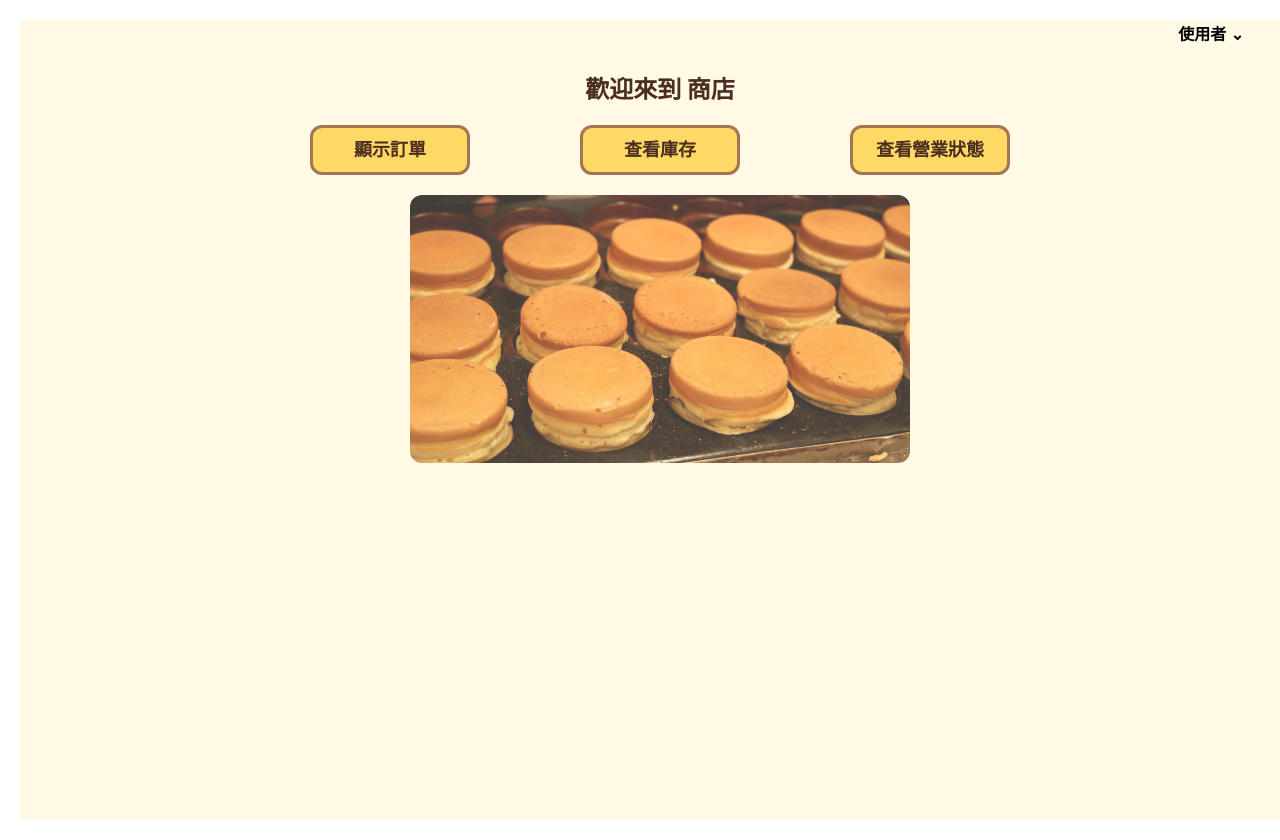
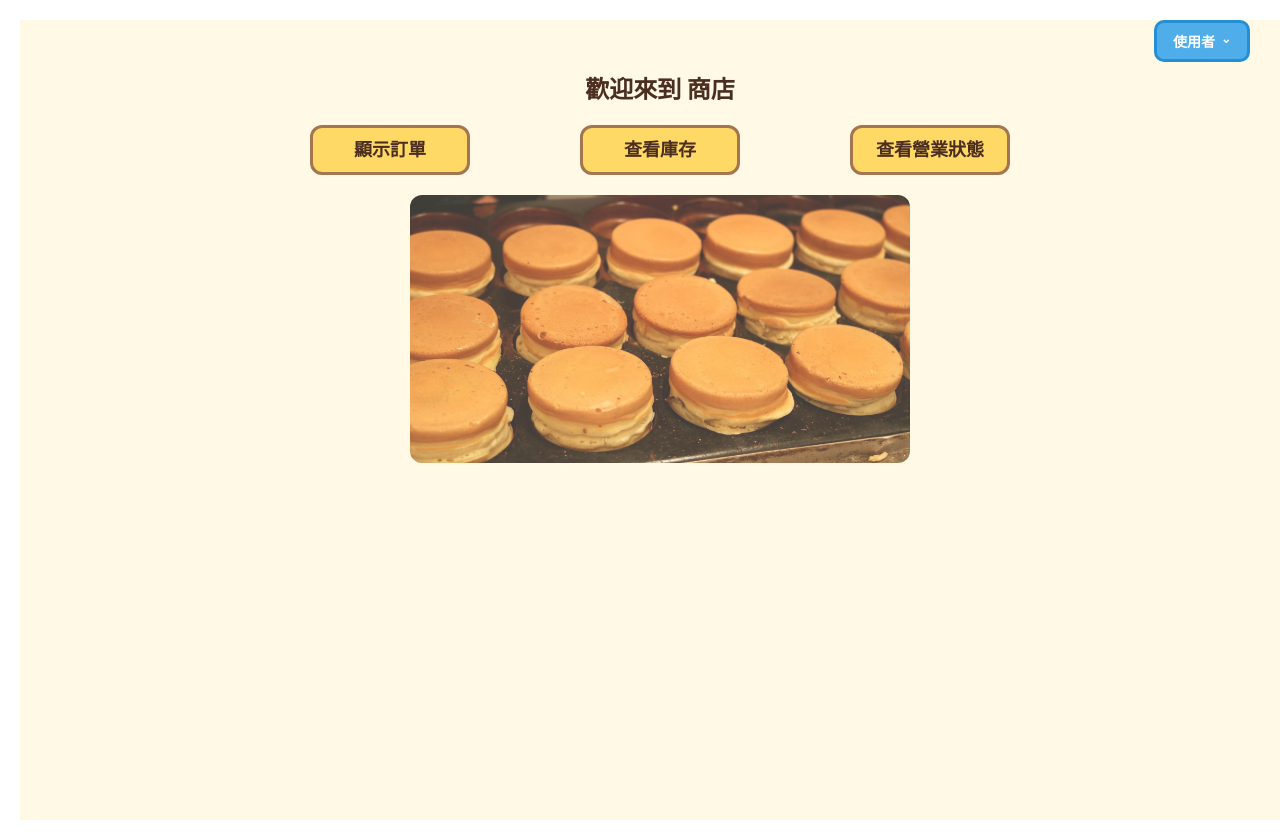
Before and after one commit to mikoyen-0913/yaoyao, a React (Create React App) app: page /home in a window 1280 px wide. Built offline with nearby package versions, Linux system fonts and the light colour scheme.

Commit message:
0517更改css 靖

```diff
--- a/src/Home/index.css
+++ b/src/Home/index.css
@@ -35,7 +35,8 @@
   justify-content: center;
 
   height: 60px;
-  line-height: 60px;        /* ✅ 讓文字在垂直方向真正居中 */
+  line-height: 60px;
+  /* ✅ 讓文字在垂直方向真正居中 */
   text-align: center;
 
   background-color: #ffd966;
@@ -68,40 +69,80 @@
   width: 100%;
   max-width: 500px;
   border-radius: 12px;
-  object-fit: co  ver;
+  object-fit: co ver;
   opacity: 0.75;
 }
 
+/* === 使用者選單區塊（右上角） === */
 .user-menu {
   position: absolute;
   top: 20px;
   right: 30px;
-}
-
-.user-button {
-  background-color: transparent;
-  border: none;
-  font-size: 16px;
-  cursor: pointer;
+  z-index: 1000;
   font-weight: bold;
 }
 
+/* 使用者名稱按鈕（點擊展開選單） */
+.user-button {
+  background-color: #4faeea;
+  /* 藍底 */
+  color: #ffffff;
+  /* 白字 */
+  font-weight: bold;
+  font-size: 14px;
+  padding: 8px 16px;
+  border: 3px solid #248fd4;
+  border-radius: 10px;
+  /* 跟 .go-home-button 一樣 */
+  cursor: pointer;
+  transition: background-color 0.2s ease;
+}
+
+.user-button:hover {
+  background-color: #248fd4;
+}
+
+
+
+/* 下拉選單容器 */
 .dropdown-menu {
   position: absolute;
-  background-color: white;
-  border: 1px solid #ccc;
+  top: 45px;
   right: 0;
-  top: 30px;
-  padding: 8px;
-  border-radius: 4px;
-  box-shadow: 0px 4px 6px rgba(0, 0, 0, 0.1);
+  background-color: #ffffff;
+  border: 2px solid #248fd4;
+  /* ✅ 改為深藍框線 */
+  border-radius: 0;
+  box-shadow: 0px 4px 8px rgba(0, 0, 0, 0.1);
+  padding: 6px 0;
+  min-width: 120px;
 }
 
+/* 登出選項樣式 */
 .dropdown-item {
   background: none;
   border: none;
-  padding: 6px 12px;
+  padding: 6px 14px;
+  width: 100%;
   text-align: left;
-  width: 100%;
   cursor: pointer;
+  font-size: 13px;
+  color: #4b2e1f;
 }
+
+/* ✅ Hover 效果改為淺藍 */
+.dropdown-item:hover {
+  background-color: #e0f4ff;
+}
+
+/* 使用者按鈕內的箭頭符號 */
+.user-button .arrow {
+  font-size: 12px;
+  margin-left: 6px;
+  position: relative;
+  /* ✅ 一定要加，否則 top 不生效 */
+  top: -4px;
+  /* ✅ 往上移動 1px，可調整為 +1px 往下 */
+
+
+}
--- a/src/Home/index.js
+++ b/src/Home/index.js
@@ -22,8 +22,9 @@ const Home = () => {
       {/* ✅ 右上角使用者區塊 */}
       <div className="user-menu">
         <button className="user-button" onClick={() => setShowMenu(!showMenu)}>
-          {username} ⌄
+          {username}<span className="arrow">⌄</span>
         </button>
+
         {showMenu && (
           <div className="dropdown-menu">
             <button className="dropdown-item" onClick={handleLogout}>登出</button>
```
